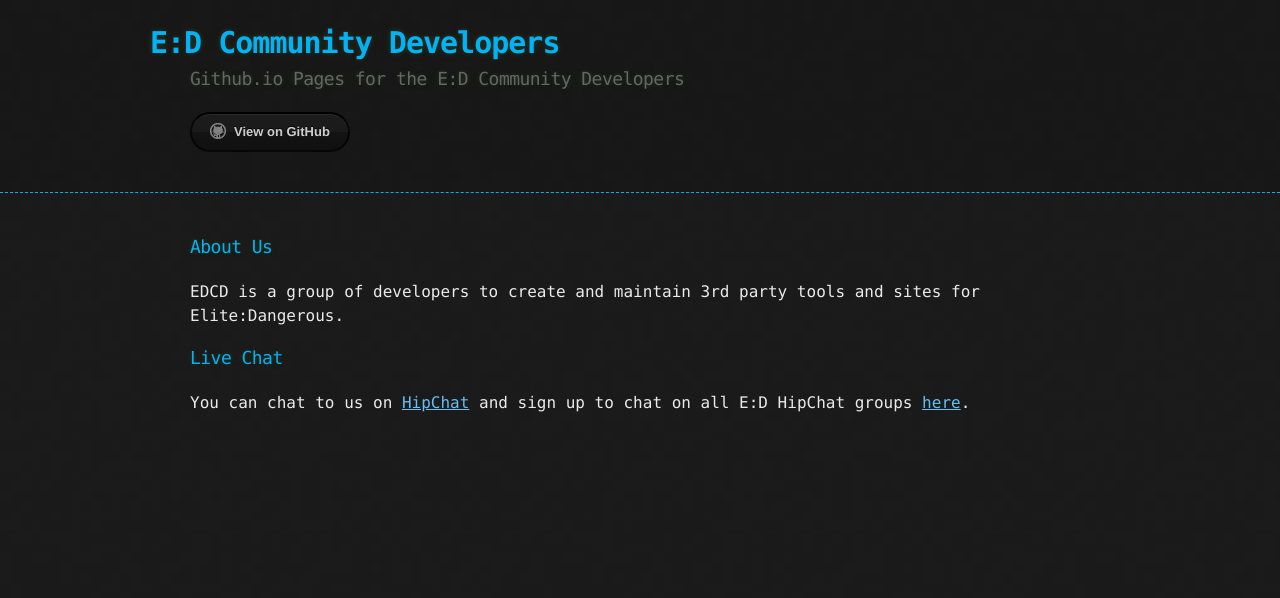
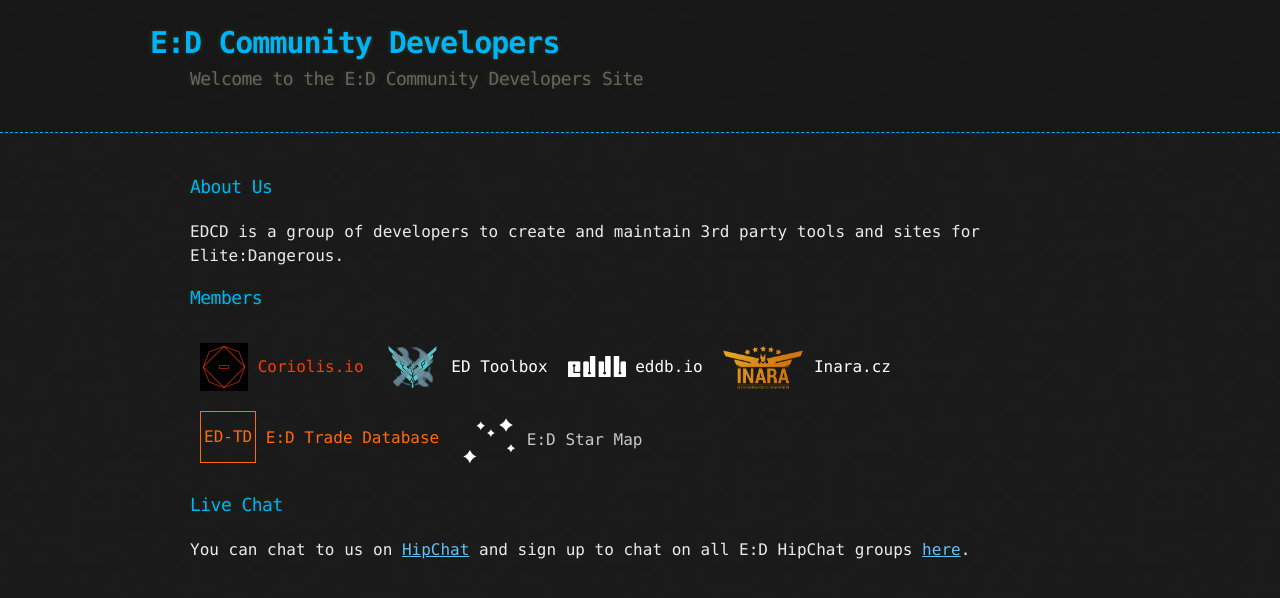
Before and after one commit to EDCD/EDCD.github.io, a plain HTML site: page index.html in a window 1280 px wide. Drawn offline with Linux system fonts and the light colour scheme.

Commit message:
added links to home page and members

```diff
--- a/index.html
+++ b/index.html
@@ -3,12 +3,10 @@
   <head>
     <meta charset='utf-8'>
     <meta http-equiv="X-UA-Compatible" content="chrome=1">
-
     <link rel="stylesheet" type="text/css" href="stylesheets/stylesheet.css" media="screen">
     <link rel="stylesheet" type="text/css" href="stylesheets/github-dark.css" media="screen">
-    <link rel="stylesheet" type="text/css" href="stylesheets/print.css" media="print">
 
-    <title>E:D Community Developers by EDCD</title>
+    <title>E:D Community Developers</title>
   </head>
 
   <body>
@@ -16,28 +14,74 @@
     <header>
       <div class="container">
         <h1>E:D Community Developers</h1>
-        <h2>Github.io Pages for the E:D Community Developers</h2>
-
-        <section id="downloads">
-          <a href="https://github.com/EDCD" class="btn btn-github"><span class="icon"></span>View on GitHub</a>
-        </section>
+        <h2>Welcome to the E:D Community Developers Site</h2>
       </div>
     </header>
 
     <div class="container">
       <section id="main_content">
-        <h3>
-<a id="about-us" class="anchor" href="#about-us" aria-hidden="true"><span aria-hidden="true" class="octicon octicon-link"></span></a>About Us</h3>
+        <h3>About Us</h3>
+        <p>EDCD is a group of developers to create and maintain 3rd party tools and sites for Elite:Dangerous.</p>
 
-<p>EDCD is a group of developers to create and maintain 3rd party tools and sites for Elite:Dangerous.</p>
+        <h3>Members</h3>
+        <div style="clear: both; overflow:hidden; margin-bottom: 20px;">
+          <div class="member" style="color:#FF3B00;">
+            <a href="http://coriolis.io" target="_blank">
+              <img style="vertical-align:middle" src="//edcd.github.io/images/coriolis-logo.png" height="48">
+              <span style="vertical-align:middle">Coriolis.io</span>
+            </a>
+          </div>
 
-<h3>
-<a id="live-chat" class="anchor" href="#live-chat" aria-hidden="true"><span aria-hidden="true" class="octicon octicon-link"></span></a>Live Chat</h3>
+          <div class="member" style="color:#fff;">
+            <a href="http://edtb.xyz/" target="_blank">
+              <img style="vertical-align:middle" src="//edcd.github.io/images/edtb-logo.png" height="48">
+              <span style="vertical-align:middle">ED Toolbox</span>
+            </a>
+          </div>
 
-<p>You can chat to us on <a href="https://www.hipchat.com/gHjMQ9rkZ">HipChat</a> and sign up to chat on all E:D HipChat groups <a href="https://elite-dangerous.hipchat.com/invite/74670/a3af7ea57008362d83d05fada09bdf84">here</a>.</p>
+          <div class="member" style="color:#fff;">
+            <a href="http://eddb.io/" target="_blank">
+              <img style="vertical-align:middle" src="//edcd.github.io/images/eddb-logo.png" width="58">
+              <span style="vertical-align:middle">eddb.io</span>
+            </a>
+          </div>
+
+          <div class="member" style="color:#fff;">
+            <a href="http://inara.cz/" target="_blank">
+              <img style="vertical-align:middle" src="//edcd.github.io/images/inara-logo.png" height="48">
+              <span style="vertical-align:middle">Inara.cz</span>
+            </a>
+          </div>
+
+          <div class="member" style="color:#ff6b0b;">
+            <a href="http://ed-td.space/" target="_blank">
+              <div style="display: inline-block; padding: 0 3px; height:48; text-align:center; border: 1px solid #ff6b0b;">ED-TD</div>
+              <span style="vertical-align:middle">E:D Trade Database</span>
+            </a>
+          </div>
+
+          <div class="member" style="color:#c8c8c8;">
+            <a href="http://edsm.net/" target="_blank">
+              <svg style="display:inline-block;vertical-align:middle" height="58" viewBox="0 0 960 960">
+                <path fill="#FFFFFF" d="M289.253,242.47c32.203,12.904,57.848,38.699,70.546,71.006c12.904-32.203,38.698-57.848,71.005-70.545
+                  c-32.202-12.904-57.848-38.699-70.546-71.005C347.354,204.127,321.561,229.772,289.253,242.47z" class="star1"></path>
+                <path fill="#FFFFFF" d="M463.75,365.491c29.247,11.72,52.538,35.147,64.071,64.488c11.719-29.247,35.145-52.538,64.486-64.07
+                  c-29.246-11.72-52.537-35.147-64.068-64.488C516.518,330.668,493.092,353.959,463.75,365.491z" class="star2"></path>
+                <path fill="#FFFFFF" d="M667.417,230.336c50.782,20.35,91.224,61.028,111.25,111.976c20.349-50.783,61.024-91.226,111.973-111.25
+                  c-50.782-20.35-91.224-61.028-111.247-111.975C759.041,169.871,718.365,210.313,667.417,230.336z" class="star3"></path>
+                <path fill="#FFFFFF" d="M793.417,615.483c30.308,12.145,54.443,36.423,66.396,66.829c12.144-30.309,36.42-54.445,66.826-66.396
+                  c-30.308-12.145-54.443-36.422-66.395-66.828C848.1,579.396,823.823,603.532,793.417,615.483z" class="star4"></path>
+                <path fill="#FFFFFF" d="M71.488,754.347c49.385,19.79,88.715,59.349,108.188,108.894c19.79-49.386,59.348-88.715,108.893-108.188
+                  c-49.385-19.79-88.715-59.349-108.188-108.893C160.591,695.546,121.034,734.874,71.488,754.347z" class="star5"></path>
+              </svg>
+              <span style="vertical-align:middle">E:D Star Map</span>
+            </a>
+          </div>
+        </div>
+
+        <h3>Live Chat</h3>
+        <p>You can chat to us on <a href="https://www.hipchat.com/gHjMQ9rkZ">HipChat</a> and sign up to chat on all E:D HipChat groups <a href="https://elite-dangerous.hipchat.com/invite/74670/a3af7ea57008362d83d05fada09bdf84">here</a>.</p>
       </section>
     </div>
-
-
   </body>
 </html>
--- a/stylesheets/stylesheet.css
+++ b/stylesheets/stylesheet.css
@@ -14,6 +14,18 @@ body {
   width: 90%;
   max-width: 900px;
   margin: 0 auto;
+}
+
+.member {
+  float: left;
+  margin: 10px;
+  height: 50px;
+  line-height: 50px;
+}
+
+.member a, .member a:visited {
+  text-decoration: none;
+  color: inherit;
 }
 
 section {
```
Also changed, not shown: black-monday.html (+17 -27 lines).
